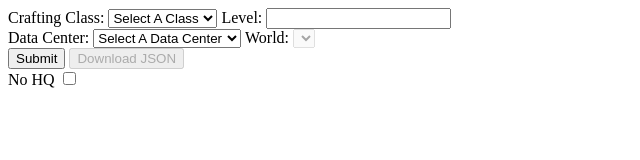
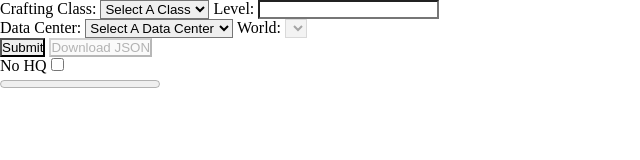
Before and after one commit to SnowLune/WhatCraft, a plain HTML site: page index.html in a window 1280 px wide. Shown: the whole page, without its empty margins (0-640 px from the left). Drawn offline with Linux system fonts and the light colour scheme; no server answers.

Commit message:
add progress bar and progress text, remove commented code

```diff
--- a/css/main.css
+++ b/css/main.css
@@ -1 +1,12 @@
 /*  */
+*
+{
+   margin: 0;
+   padding: 0;
+   box-sizing: border-box;
+}
+
+.user-input-form *
+{
+   border-radius: 0;
+}
--- a/index.html
+++ b/index.html
@@ -5,10 +5,11 @@
    <meta charset="UTF-8">
    <meta name="viewport" content="width=device-width, initial-scale=1.0">
    <title>WhatCraft</title>
+   <link rel="stylesheet" type="text/css" href="./css/main.css">
 </head>
 
 <body>
-   <form id="input-form">
+   <form id="input-form" class="user-input-form">
       <div>
          <label for="job">Crafting Class:</label>
          <select id="class-job" name="job" required>
@@ -39,6 +40,10 @@
       <input type="checkbox" name="hide-hq" id="hide-high-quality">
    </form>
    <div id="results">
+      <div id="progress">
+         <span id="load-text"></span>
+         <progress id="load-progress" max="0" value="0"></progress>
+      </div>
    </div>
    <script src="./js/main.js" type="module"></script>
 </body>
--- a/js/main.js
+++ b/js/main.js
@@ -10,6 +10,7 @@ const dataCenters = await universalis.getWorldsDCs( "data-centers" );
 const worlds = await universalis.getWorldsDCs( "worlds" );
 const craftingJobs = await xivapi.getClassJobs();
 console.debug( { jobs: craftingJobs, dcs: dataCenters, worlds: worlds } );
+
 // Elements
 const inputFormEl = document.getElementById( "input-form" );
 const jobSelectEl = document.getElementById( "class-job" );
@@ -17,6 +18,8 @@ const levelInputEl = document.getElementById( "class-job-level" );
 const worldSelectEl = document.getElementById( "world-select" );
 const dataCenterSelectEl = document.getElementById( "dc-select" );
 const resultsEl = document.getElementById( "results" );
+const loadTextEl = document.getElementById( "load-text" );
+const progressBarEl = document.getElementById( "load-progress" );
 const downloadBtnEl = document.getElementById( "download-btn" );
 
 // Functions
@@ -135,43 +138,3 @@ if ( document.readyState === "loading" )
 }
 else
    init();
-
-// inquirer.prompt( questions )
-//    .then( async ( answers ) =>
-//    {
-//       console.log( 'Selected Job:', answers.job );
-//       console.log( 'Selected Level:', answers.level );
-//       console.log( 'Selected World:', answers.world );
-//       let items = await xivapi.getCraftableItems( answers.job, answers.level );
-//       // let itemSales = await getSalesHistory( answers.world, [ 4 ] );
-//       // let csvSalesData = parse( itemSales.entries );
-
-//       items = raw2Clean( items );
-//       items = await getCraftableItemsMarketData( items, answers.world );
-//       let itemsFormatted = prettier.format(
-//          JSON.stringify( items ),
-//          {
-//             parser: "json",
-//             singleQuote: false
-//          }
-//       );
-
-//       const fileName = [
-//          `${ items[ 0 ].job }_`,
-//          `LV${ answers.level }_`,
-//          `${ answers.world }`
-//       ].join( "" );
-//       const timestamp = Math.floor( Date.now() / 1000 );
-//       const fileNameFull = `${ fileName }_${ timestamp }.json`;
-
-//       console.log( "Saving json..." );
-//       writeFile( fileNameFull, itemsFormatted, ( err ) =>
-//       {
-//          if ( err ) throw err;
-//          console.log( `File saved to ${ fileNameFull }.` );
-//       } );
-//    } )
-//    .catch( ( error ) =>
-//    {
-//       console.error( 'Error:', error );
-//    } );
```
